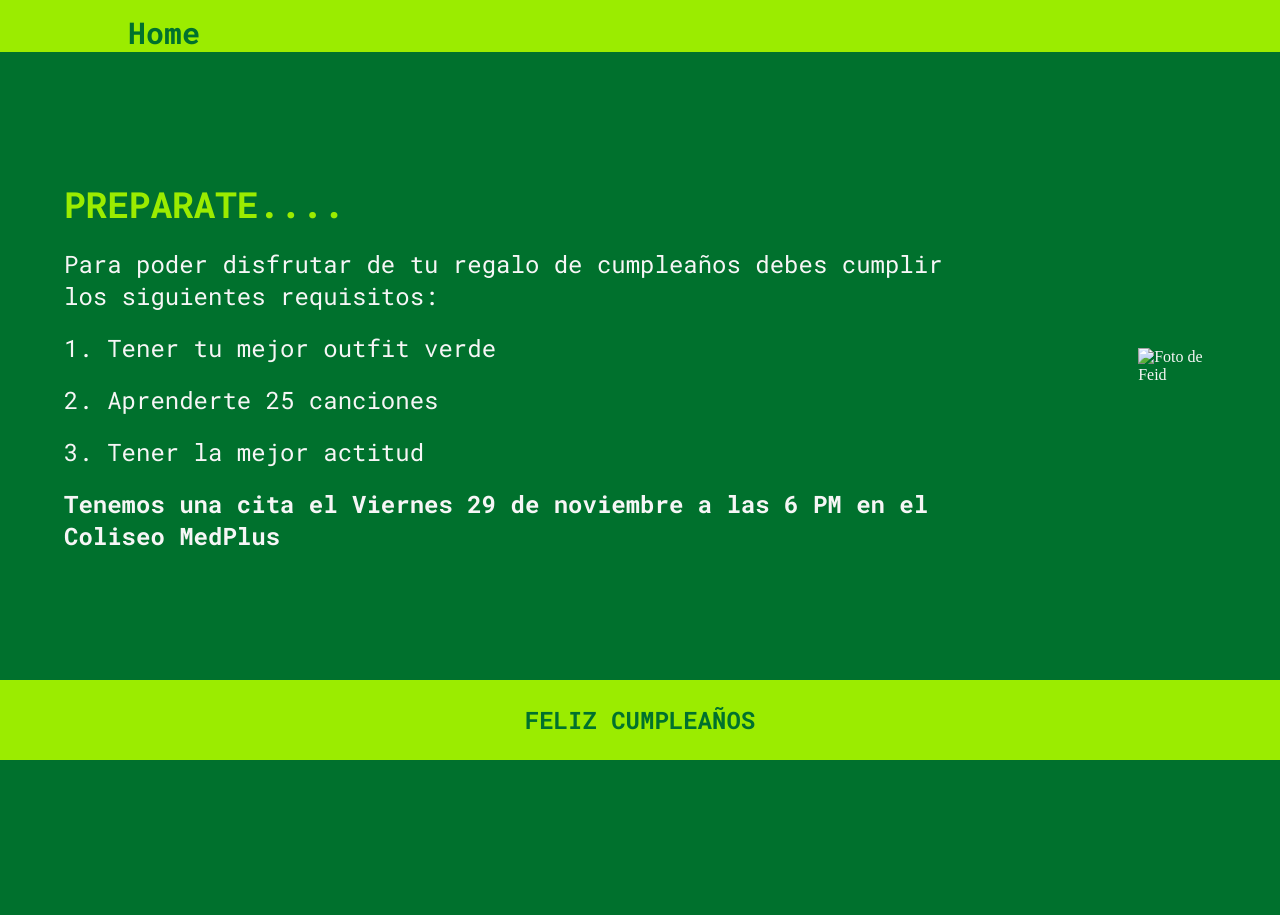
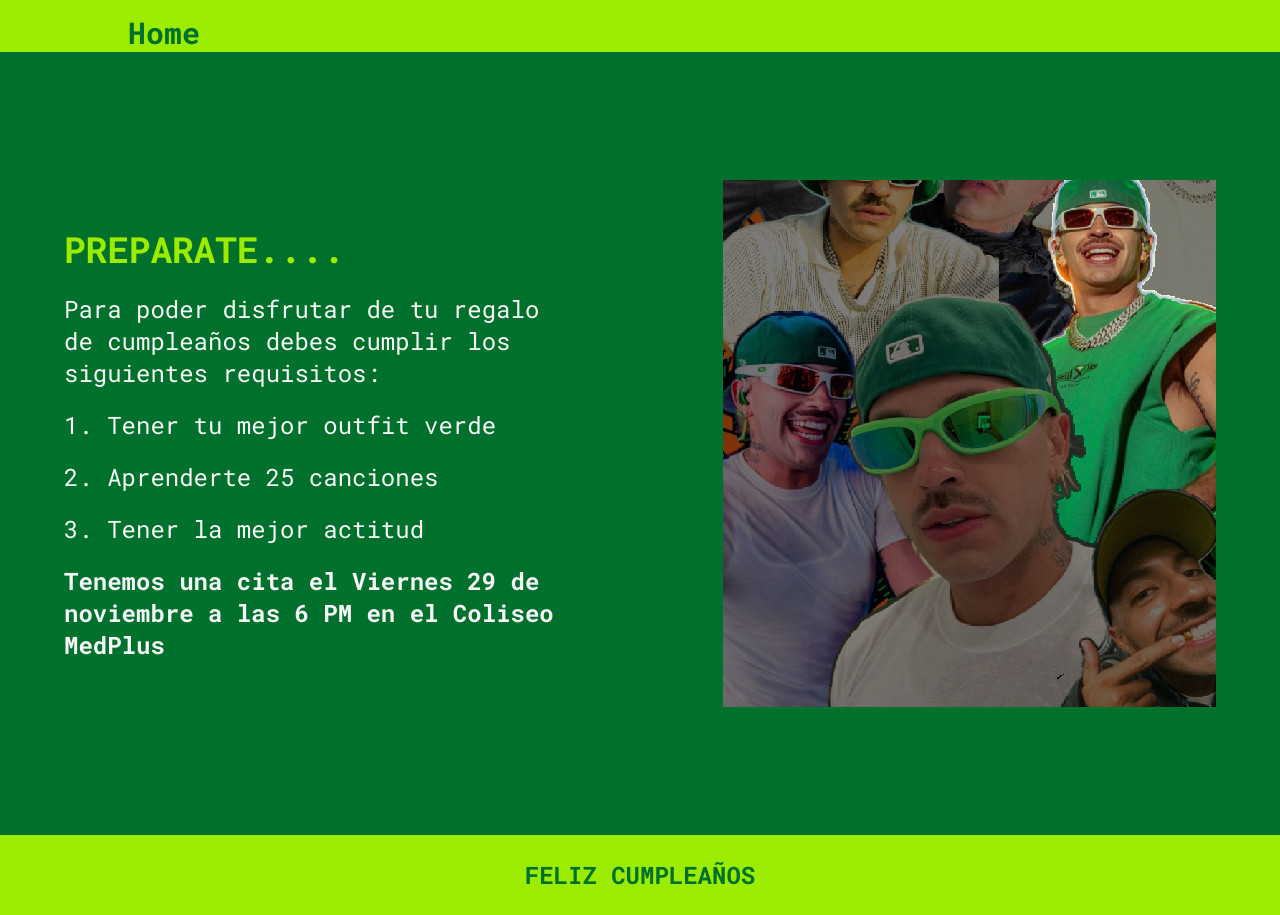
Before and after one commit to Danielaa-f/FC30, a plain HTML site: page about.html in a window 1280 px wide. Before the commit the page ends 800 px from the top, so only its background shows below. Drawn offline with Linux system fonts and the light colour scheme.

Commit message:
Update about.html

```diff
--- a/about.html
+++ b/about.html
@@ -37,7 +37,7 @@
                 </p>
 
         </section>
-            <img src="./assets/instagram.png" alt="Foto de Feid">
+            <img src="instagram.png" alt="Foto de Feid">
     </main>
     <footer class="footer">
         <p> <strong>FELIZ CUMPLEAÑOS</strong> </p>
```
